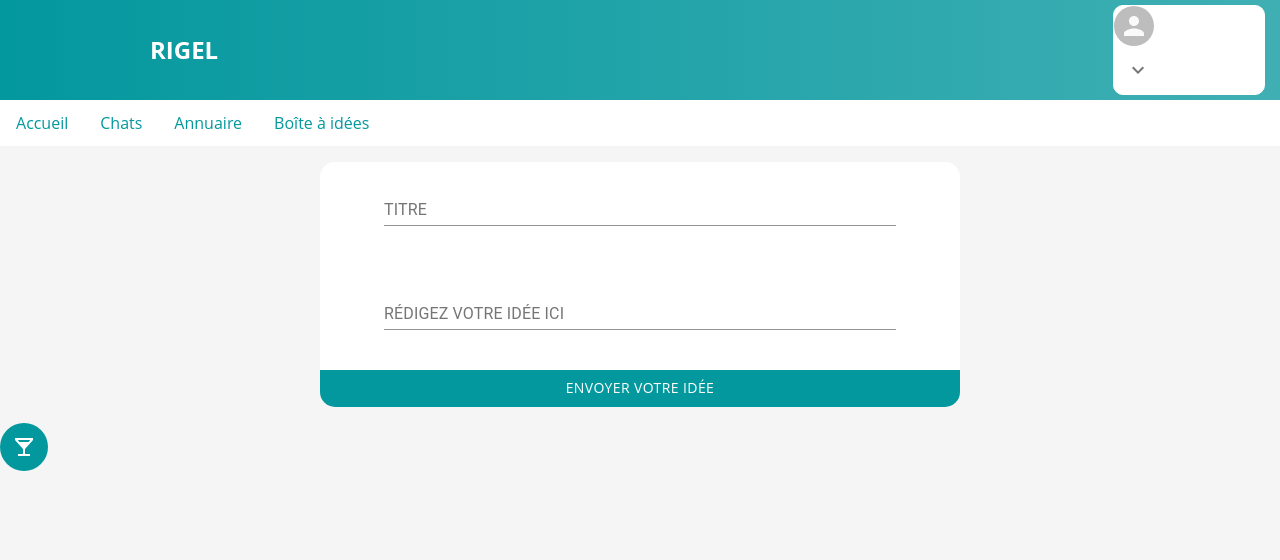
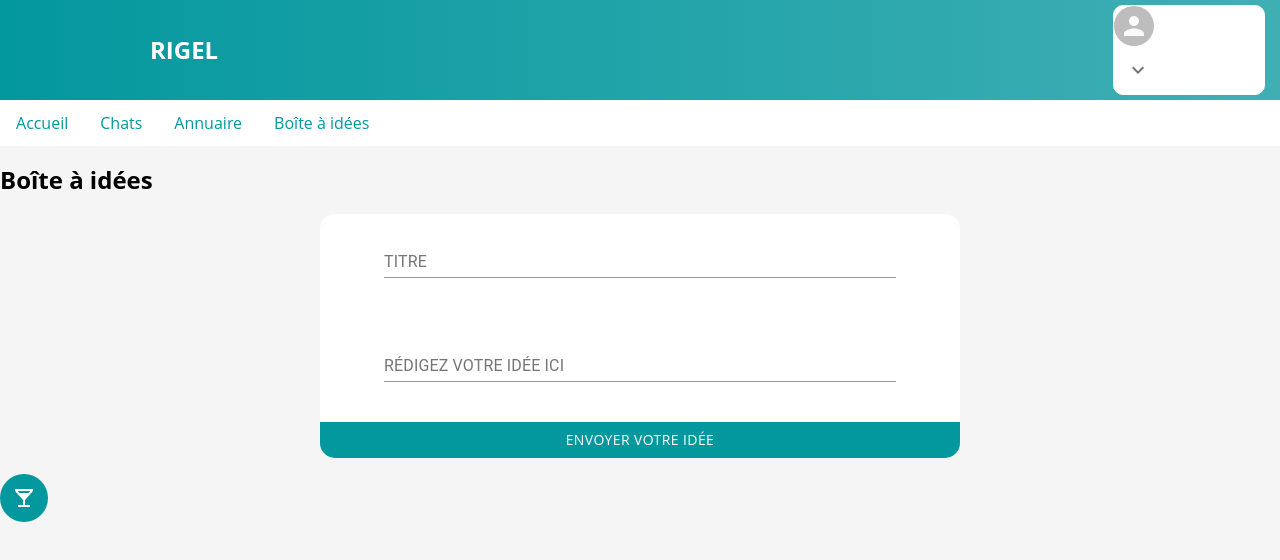
Before and after one commit to ArthurBrunet/Rigel-Front, a React (Create React App) app: page /ideabox in a window 1280 px wide. Shown: the top 560 px of the page. Built offline with nearby package versions, Linux system fonts and the light colour scheme.

Commit message:
add page title

```diff
--- a/src/Template/Screen/IdeaBoxScreen.js
+++ b/src/Template/Screen/IdeaBoxScreen.js
@@ -5,6 +5,7 @@ import Button from '@material-ui/core/Button';
 export function IdeaBoxScreen() {
     return (
         <>
+            <h2 className={"pageTitle"}>Boîte à idées</h2>
         <div className={'ideaForm'}>
             <form className={'ideaBox'} noValidate autoComplete="off">
                 <TextField className="input" id="ideaFormTitle" label="TITRE"/><br/>
```
